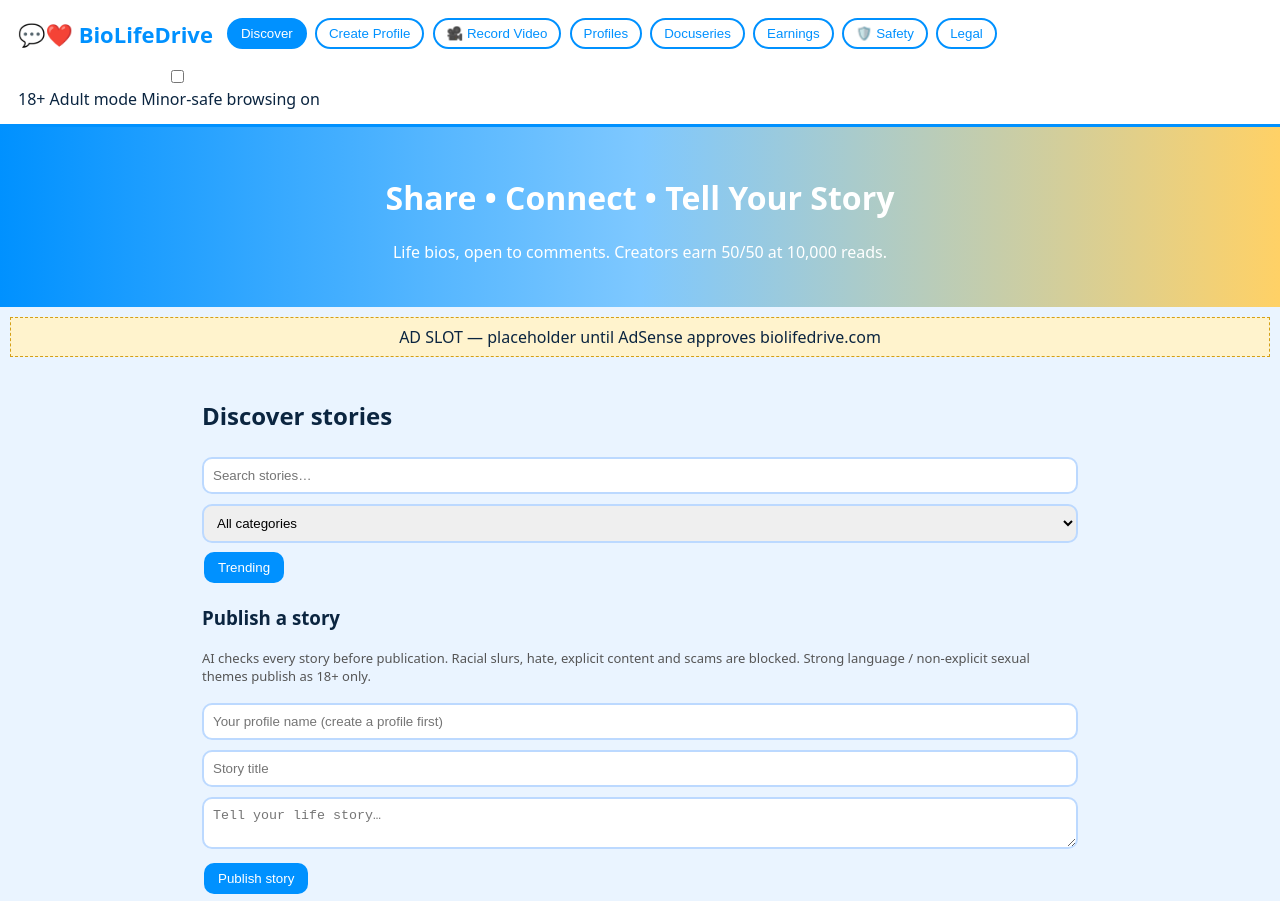
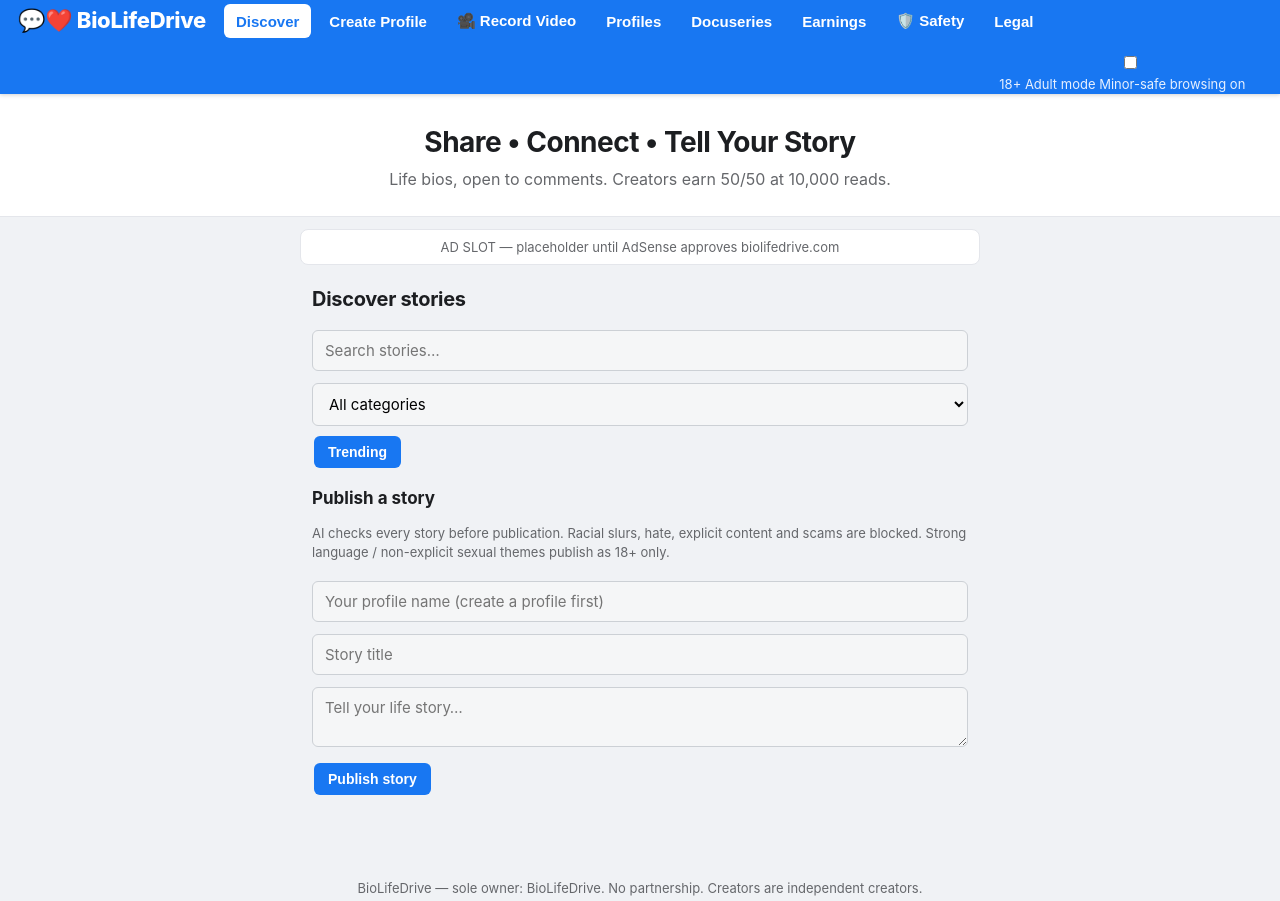
Before and after one commit to laramayxo/BioLifeDrive, a website: page public/index.html in a window 1280 px wide. Shown: the top 901 px of the page. Drawn offline with Linux system fonts and the light colour scheme; no server answers.

Commit message:
Redesign: crisp clean Facebook/MySpace look — blue top bar, grey feed, white cards

```diff
--- a/public/styles.css
+++ b/public/styles.css
@@ -1,16 +1,126 @@
-:root{--blue:#0091ff;--bg:#eaf4ff;--card:#fff;--text:#0b2540}
-*{box-sizing:border-box}body{margin:0;font-family:system-ui,Arial,sans-serif;background:var(--bg);color:var(--text)}
-header{display:flex;flex-wrap:wrap;gap:12px;align-items:center;padding:14px 18px;background:#fff;border-bottom:3px solid var(--blue)}
-.logo{font-size:22px;font-weight:800;color:var(--blue)}
-nav button{border:2px solid var(--blue);background:#fff;color:var(--blue);border-radius:20px;padding:6px 12px;cursor:pointer}
-nav button.active{background:var(--blue);color:#fff}
-.hero{background:linear-gradient(90deg,#0091ff,#7ec8ff,#ffd166);color:#fff;padding:28px 18px;text-align:center}
-.ad{background:#fff3cd;border:1px dashed #d4a017;text-align:center;padding:8px;margin:10px}
-main{max-width:900px;margin:0 auto;padding:12px}
-.view.hidden{display:none}
-.card{background:var(--card);border-radius:14px;padding:14px;margin:10px 0;box-shadow:0 2px 8px rgba(0,0,0,.08)}
-button{border:0;background:var(--blue);color:#fff;border-radius:10px;padding:8px 14px;cursor:pointer;margin:4px 2px}
-input,textarea,select{width:100%;padding:9px;margin:5px 0;border:2px solid #bcd9ff;border-radius:10px}
-.skin{display:inline-block;padding:6px 10px;border-radius:8px;margin:3px;border:2px solid #ccc;cursor:pointer}
-.hint{font-size:13px;color:#555}.chatbox{border:2px solid var(--blue);border-radius:12px;padding:10px;margin-top:10px}
-pre{white-space:pre-wrap;background:#fff;padding:12px;border-radius:10px}
+/* BioLifeDrive — crisp, clean Facebook / MySpace style.
+   Facebook-style: deep blue top bar, light grey feed background, white
+   cards with a thin border and a soft shadow. MySpace-style: profile
+   cards, friends and Top 5, profile song and skins. */
+:root {
+  --blue: #1877f2;
+  --blue-dark: #166fe5;
+  --bg: #f0f2f5;
+  --card: #fff;
+  --text: #1c1e21;
+  --muted: #65676b;
+  --border: #e4e6eb;
+  --radius: 8px;
+}
+* { box-sizing: border-box; }
+body {
+  margin: 0;
+  font-family: -apple-system, BlinkMacSystemFont, "Segoe UI", Helvetica, Arial, sans-serif;
+  background: var(--bg);
+  color: var(--text);
+  font-size: 15px;
+  line-height: 1.45;
+}
+/* Top bar — Facebook style */
+header {
+  display: flex;
+  flex-wrap: wrap;
+  gap: 8px 16px;
+  align-items: center;
+  padding: 0 18px;
+  min-height: 56px;
+  background: var(--blue);
+  color: #fff;
+  box-shadow: 0 1px 4px rgba(0, 0, 0, .18);
+  position: sticky;
+  top: 0;
+  z-index: 10;
+}
+.logo { font-size: 22px; font-weight: 800; color: #fff; letter-spacing: -.3px; white-space: nowrap; }
+nav { display: flex; flex-wrap: wrap; gap: 2px; }
+nav button {
+  border: 0;
+  background: transparent;
+  color: #fff;
+  border-radius: 6px;
+  padding: 8px 12px;
+  cursor: pointer;
+  font-size: 15px;
+  font-weight: 600;
+}
+nav button:hover { background: rgba(255, 255, 255, .16); }
+nav button.active { background: #fff; color: var(--blue); }
+.mode { margin-left: auto; font-size: 13px; color: #e7f0fe; }
+.mode label { cursor: pointer; }
+/* Hero — clean, white, no rainbow gradient */
+.hero {
+  background: #fff;
+  color: var(--text);
+  padding: 28px 18px 24px;
+  text-align: center;
+  border-bottom: 1px solid var(--border);
+}
+.hero h1 { margin: 0 0 6px; font-size: 28px; letter-spacing: -.5px; }
+.hero p { margin: 0; color: var(--muted); font-size: 16px; }
+.ad {
+  background: #fff;
+  border: 1px solid var(--border);
+  border-radius: var(--radius);
+  text-align: center;
+  padding: 8px;
+  margin: 12px auto 0;
+  max-width: 680px;
+  color: var(--muted);
+  font-size: 13px;
+}
+main { max-width: 680px; margin: 0 auto; padding: 16px 12px 32px; }
+.view.hidden { display: none; }
+h2 { font-size: 20px; margin: 4px 0 10px; letter-spacing: -.3px; }
+h3 { font-size: 17px; margin: 14px 0 8px; }
+/* Cards — clean white Facebook posts / MySpace profile boxes */
+.card {
+  background: var(--card);
+  border: 1px solid var(--border);
+  border-radius: var(--radius);
+  padding: 16px;
+  margin: 12px 0;
+  box-shadow: 0 1px 2px rgba(0, 0, 0, .08);
+}
+.card h3 { margin-top: 0; }
+button {
+  border: 0;
+  background: var(--blue);
+  color: #fff;
+  border-radius: 6px;
+  padding: 8px 14px;
+  cursor: pointer;
+  margin: 4px 2px;
+  font-size: 14px;
+  font-weight: 600;
+}
+button:hover { background: var(--blue-dark); }
+input, textarea, select {
+  width: 100%;
+  padding: 10px 12px;
+  margin: 6px 0;
+  border: 1px solid #ccd0d5;
+  border-radius: 6px;
+  font-size: 15px;
+  font-family: inherit;
+  background: #f5f6f7;
+}
+input:focus, textarea:focus, select:focus { outline: none; border-color: var(--blue); background: #fff; }
+.skin {
+  display: inline-block;
+  padding: 6px 10px;
+  border-radius: 6px;
+  margin: 3px;
+  border: 1px solid var(--border);
+  cursor: pointer;
+  background: #f5f6f7;
+}
+.hint { font-size: 13px; color: var(--muted); }
+.chatbox { border: 1px solid var(--border); border-radius: var(--radius); padding: 12px; margin-top: 12px; background: #f5f6f7; }
+pre { white-space: pre-wrap; background: #fff; padding: 12px; border-radius: var(--radius); border: 1px solid var(--border); }
+video { border-radius: var(--radius); }
+footer { text-align: center; color: var(--muted); font-size: 13px; padding: 20px; }
```
